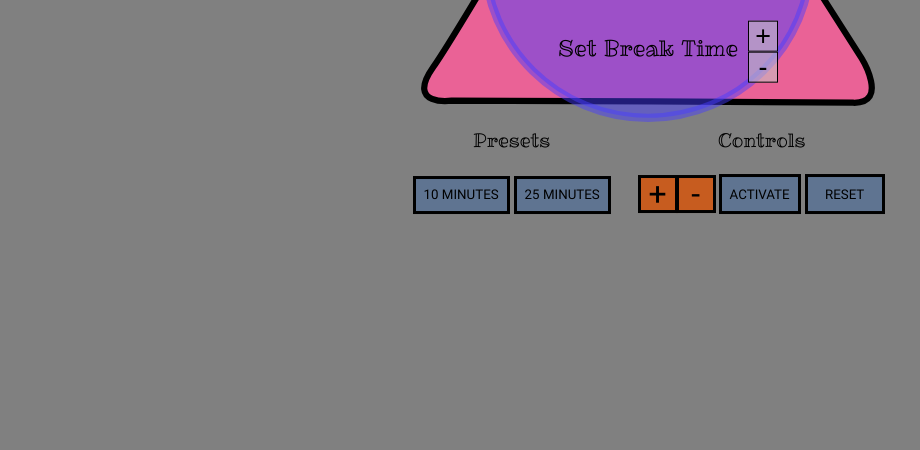
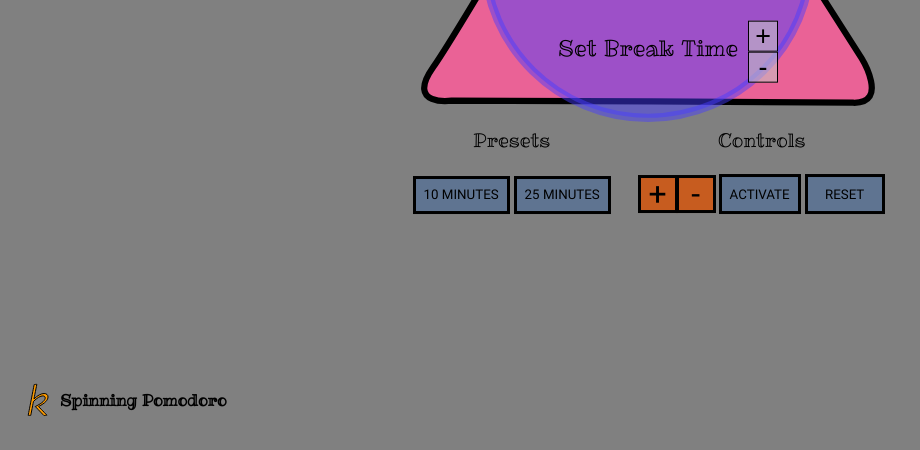
Before and after one commit to klcantrell/pomodoro-clock, a website built with webpack: page index.html in a window 1280 px wide. Shown: the part 358-808 px from the top of the page, without its empty margins (0-920 px from the left). Built offline with nearby package versions, Linux system fonts and the light colour scheme; files whose address does not match are found by name; what kute.js would draw is missing.

Commit message:
added branding: favicon and k icon tag.
deployed to surge.

```diff
--- a/index.html
+++ b/index.html
@@ -1,10 +1,19 @@
 <!DOCTYPE html>
 <html lang="en" >
 <head>
+  <title>Spinning Pomodoro</title>
+  <link rel="stylesheet" href="style.css">
+  <link rel="apple-touch-icon-precomposed", sizes="180x180", href="/apple-touch-icon.png">
+  <link rel="icon", type="image/png", sizes="32x32", href="/favicon-32x32.png">
+  <link rel="icon", type="image/png", sizes="16x16", href="/favicon-16x16.png">
+  <link rel="manifest", href="/site.webmanifest">
+  <link rel="mask-icon", href="/safari-pinned-tab.svg", color="#5bbad5">
+  <link rel="shortcut icon" href="favicon.ico" type="image/ico">
+  <meta name="msapplication-TileColor", content="#2d89ef">
+  <meta name="theme-color", content="#1800e3">
   <meta charset="UTF-8">
-  <meta name="viewport" content="width=device-width, initial-scale=1">
-  <title>freeCodeCamp: Pomodoro Clock</title>
-  <link rel="stylesheet" href="style.css">
+  <meta name="viewport", content="width=device-width, initial-scale=1.0">
+  <meta http-equiv="X-UA-Compatible", content="ie=edge">
 </head>
 <body>
 
@@ -52,5 +61,14 @@
     </div>
   </div>
 
+  <div class="k-tag">
+    <svg width="50" height="50" viewBox="0 0 300 500">
+      <path
+        fill="rgb(255, 156, 0)" stroke="black" stroke-width="10"
+        d="M 152.77,315.36 C 229.84,278.14 252.00,249.33 252.00,229.39 252.00,216.53 243.14,209.00 228.97,209.00 205.48,209.00 171.38,227.17 134.61,264.39 134.61,264.39 107.58,404.00 107.58,404.00 107.58,404.00 81.89,404.00 81.89,404.00 81.89,404.00 141.69,95.22 141.69,95.22 141.69,95.22 168.27,93.00 168.27,93.00 168.27,93.00 139.48,240.02 139.48,240.02 175.36,203.48 212.58,185.00 240.92,185.00 265.95,185.00 280.00,199.03 280.00,219.64 280.00,248.44 253.08,281.69 185.11,315.36 185.11,315.36 269.50,401.78 269.50,401.78 269.50,401.78 239.44,406.00 239.44,406.00 239.44,406.00 152.77,315.36 152.77,315.36 Z"/>
+    </svg>
+    <h4>Spinning Pomodoro</h4>
+  </div>
+
 </body>
 </html>
--- a/src/css/style.css
+++ b/src/css/style.css
@@ -194,6 +194,16 @@ body, html {
   background: hsla(214, 11%, 62%, 1);
 }
 
+.k-tag {
+  position: absolute;
+  font-family: 'Ribeye Marrow';
+  bottom: 0;
+  left: 0;
+  margin: 10px;
+  display: flex;
+  align-items: center;
+}
+
 @media screen and (max-width: 400px) {
   body {
     font-size: 0.75rem;
```
Also changed, not shown: dist/android-chrome-192x192.png (added), dist/app.bundle.js (added), dist/apple-touch-icon-precomposed.png (added), dist/apple-touch-icon.png (added), dist/browserconfig.xml (added), dist/favicon-16x16.png (added), dist/favicon-32x32.png (added), dist/favicon.ico (added), dist/index.html (added), dist/mstile-150x150.png (added), dist/safari-pinned-tab.svg (added), dist/site.webmanifest (added), dist/style.css (added).
